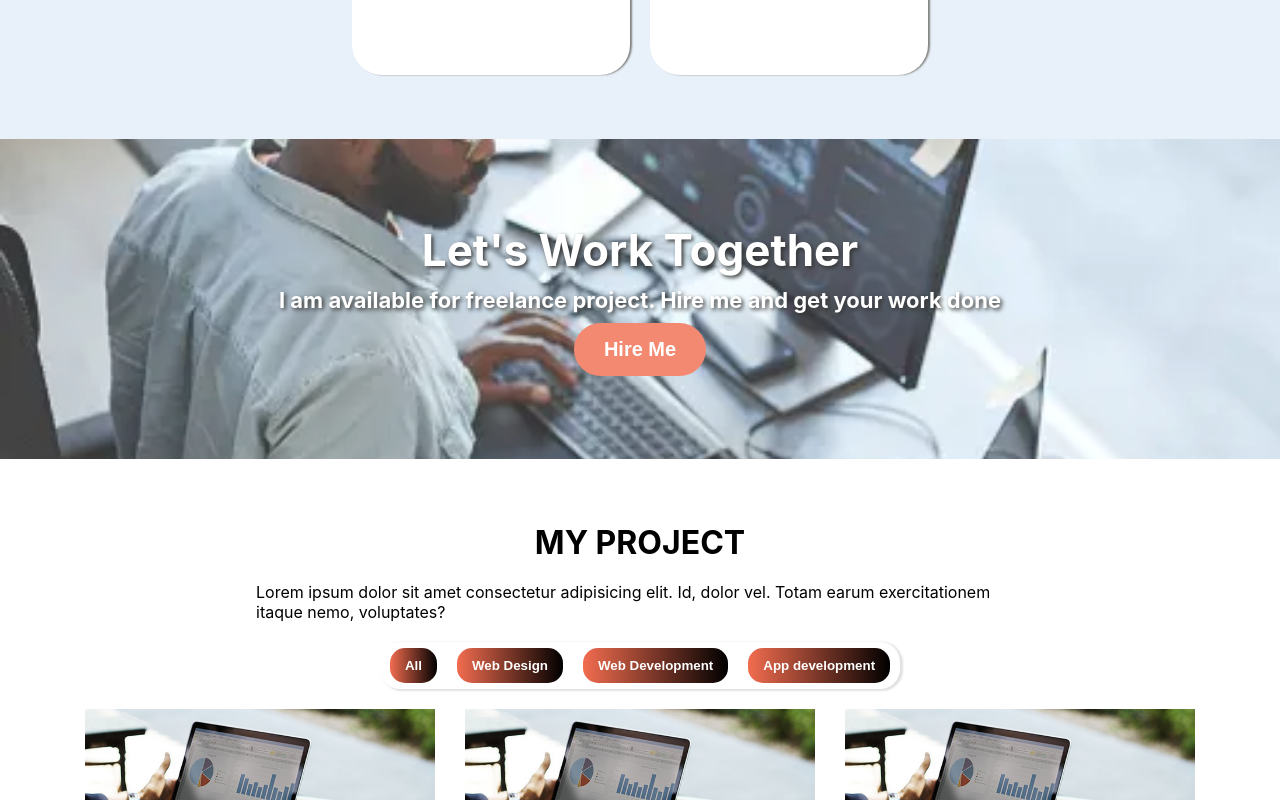
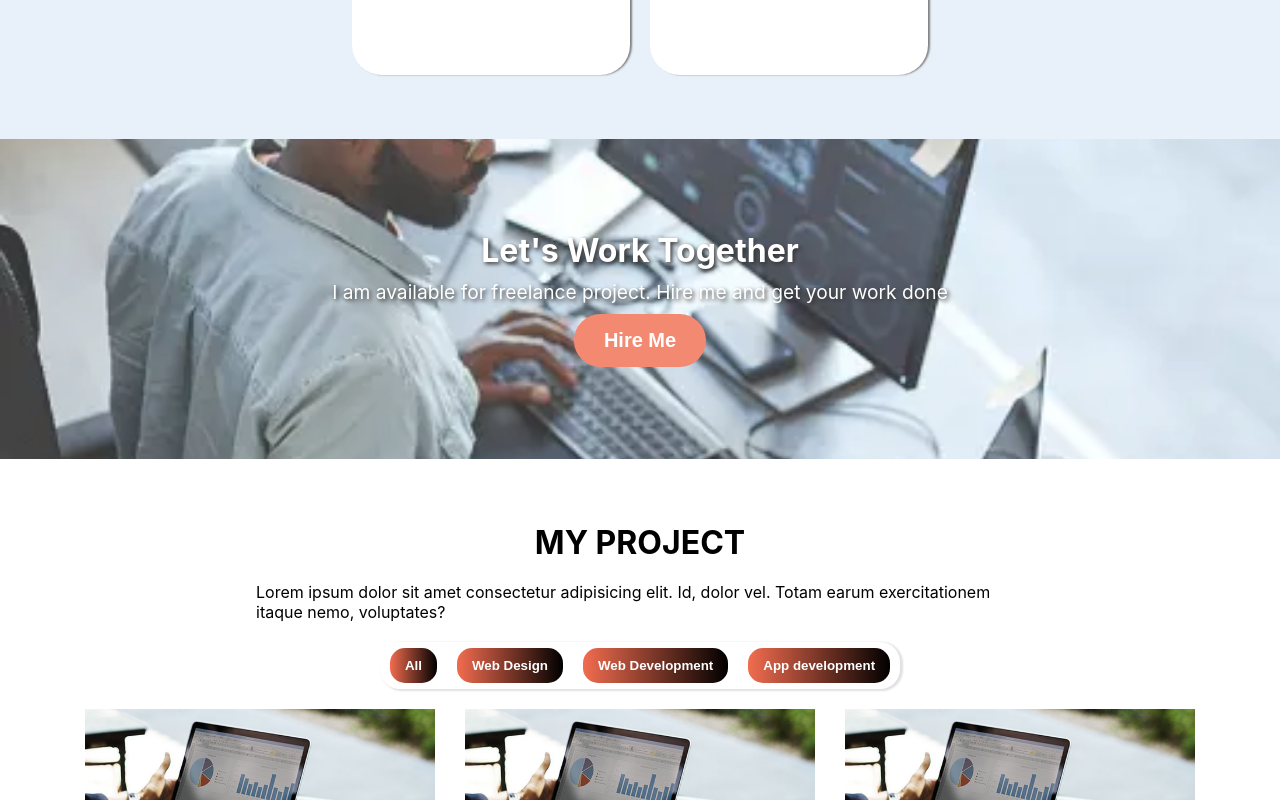
Before and after one commit to Taofeeq001/My-Portfolio, a React (Create React App) app: page / in a window 1280 px wide. Shown: the part 2420-3220 px from the top of the page. Built offline with nearby package versions, Linux system fonts and the light colour scheme; a web font is replaced by a local one.

Commit message:
updated work responsiveness

```diff
--- a/src/Components/Pages/Services/Services.css
+++ b/src/Components/Pages/Services/Services.css
@@ -82,4 +82,7 @@
     .map-container{
         grid-template-columns: 1fr;
     }
+    .mapper2{
+        width: 97%;
+    }
 }
--- a/src/Components/Pages/Work/Work.css
+++ b/src/Components/Pages/Work/Work.css
@@ -12,9 +12,15 @@
     justify-content: center;
     opacity: 0.8;
     color: white;
+
+}
+.work h1{
     text-shadow: 2px 2px 4px rgb(0, 0, 0.22);
-    font-size: 22px;
     font-weight: bold;
+}
+.work p{
+    text-shadow: 2px 2px 4px rgb(0, 0, 0.22);
+    font-size: larger;
 }
 .btn{
     padding: 15px 30px;
@@ -31,3 +37,16 @@
     background-color: #7676D6;
     transition: 1.2s ease;
 }
+
+@media screen and (max-width: 950px) {
+    .work{
+        padding: 0 20px;
+    }
+    .work h1{
+        font-size: larger;
+    }
+    .work p{
+        font-size: 15px;
+        text-align: center;
+    }
+}
```
